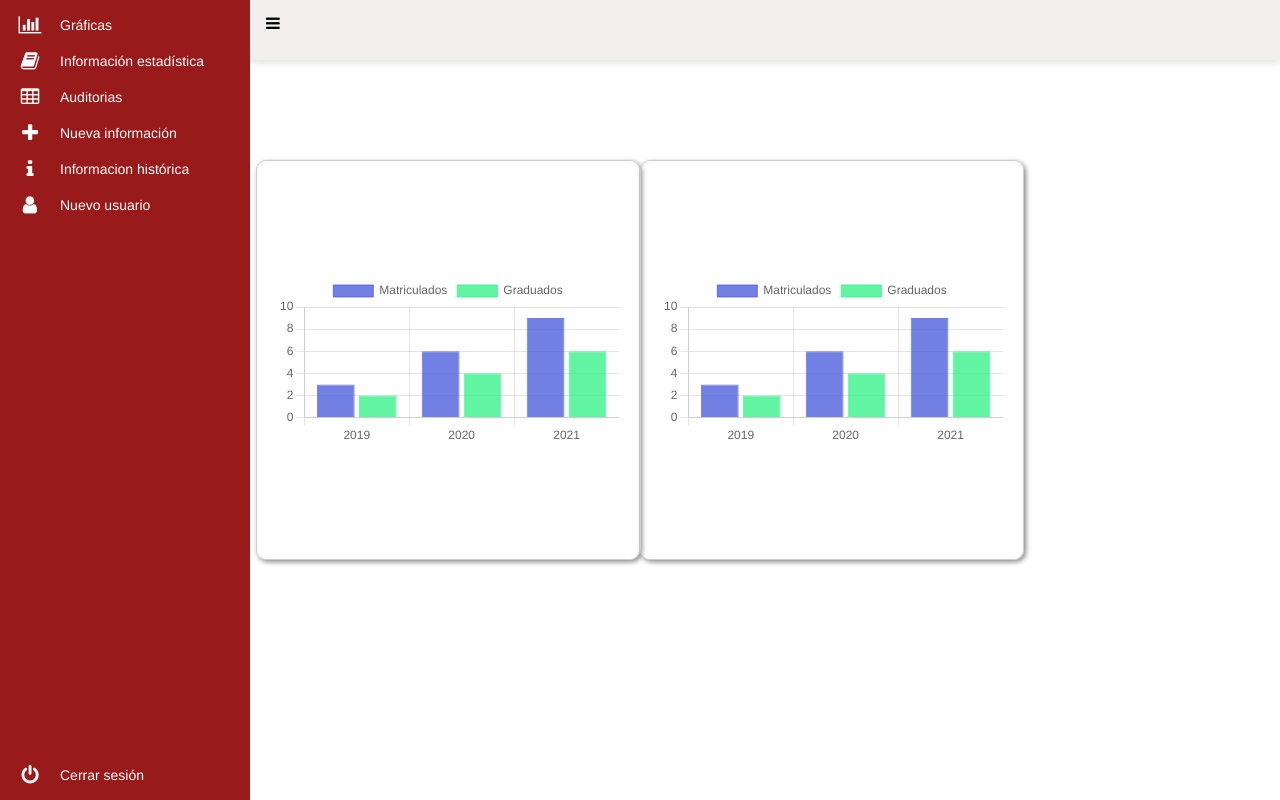
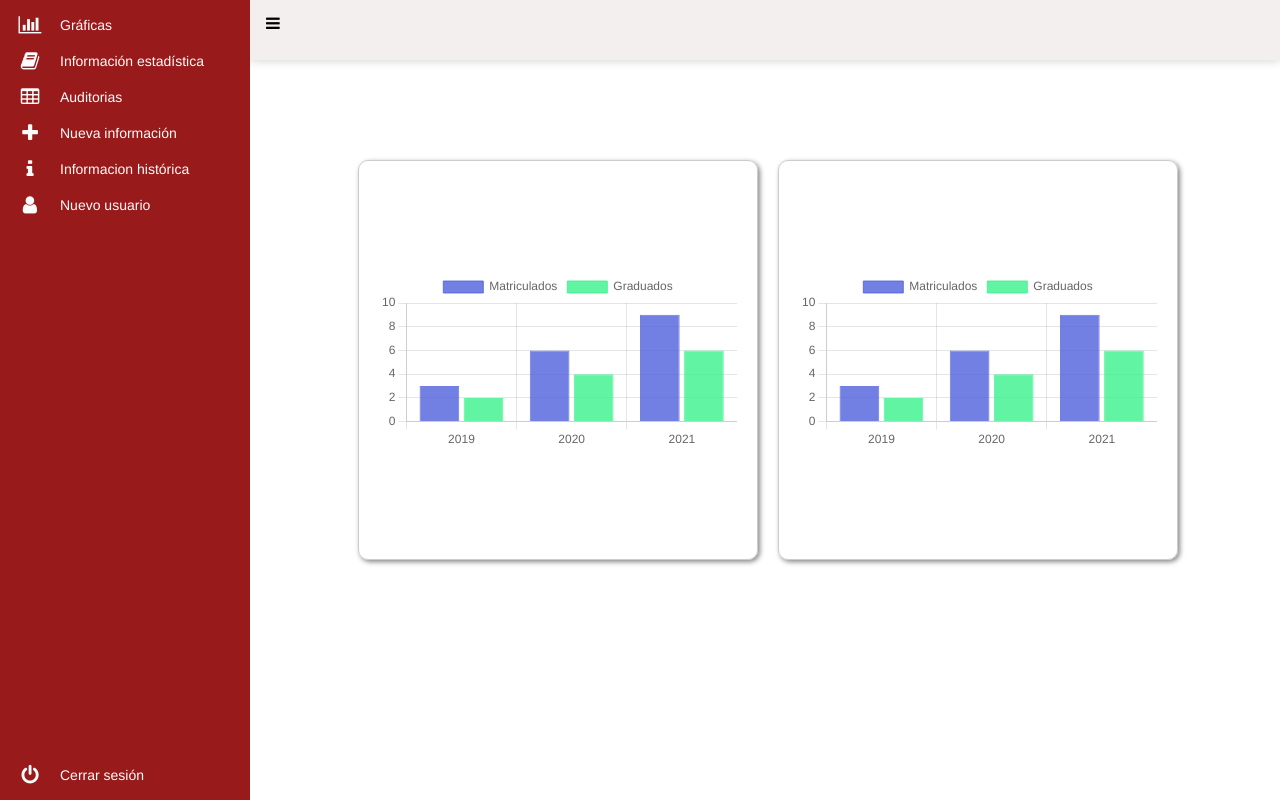
Before and after one commit to ChilyGarcia/SIEF-REACT, a React (Vite) app in the folder sief-project/: page /graficas in a window 1280 px wide. Built offline with nearby package versions, Linux system fonts and the light colour scheme.

Commit message:
Se hace actualizaciones para obtener si el panel está abierto o cerrado para asi agregar los estilos necesarios al contenedor y ajustar la pantalla al tamaño del panel

```diff
--- a/sief-project/src/routes/GraphicsScreen.jsx
+++ b/sief-project/src/routes/GraphicsScreen.jsx
@@ -1,14 +1,19 @@
-import React from "react";
+import React, { useState } from "react";
 import { PanelComponent } from "./components/PanelComponent";
 import { GraphicsCompontent } from "./components/GraphicsCompontent";
 import styles from "../styles/graphicsStyles.module.css";
 
 export const GraphicsScreen = () => {
+  const [isOpen, setIsOpen] = useState(true);
+
+  const enviarEstadoSideBar = (estado) => {
+    setIsOpen(estado);
+  };
+
   return (
     <>
-      <PanelComponent></PanelComponent>
-      <div className={styles.body}></div>
-      <GraphicsCompontent></GraphicsCompontent>
+      <PanelComponent enviarEstado={enviarEstadoSideBar}></PanelComponent>
+      <GraphicsCompontent estadoSideBar={isOpen}></GraphicsCompontent>
     </>
   );
 };
--- a/sief-project/src/routes/components/GraphicsCompontent.jsx
+++ b/sief-project/src/routes/components/GraphicsCompontent.jsx
@@ -14,7 +14,13 @@ import { Bar } from "react-chartjs-2";
 
 ChartJS.register(BarElement, CategoryScale, LinearScale, Tooltip, Legend);
 
-export const GraphicsCompontent = () => {
+export const GraphicsCompontent = ({estadoSideBar}) => {
+
+  console.log(estadoSideBar)
+
+
+  const containerClass = estadoSideBar ? styles.containerOpen : styles.containerClosed;
+
   const data = {
     labels: ["2019", "2020", "2021"],
     datasets: [
@@ -38,7 +44,7 @@ export const GraphicsCompontent = () => {
   const options = {};
   return (
     <>
-      <div className={styles.container}>
+      <div className={containerClass}>
         <div className={styles.card}>
           <Bar data={data} options={options}></Bar>
         </div>
--- a/sief-project/src/routes/components/PanelComponent.jsx
+++ b/sief-project/src/routes/components/PanelComponent.jsx
@@ -2,12 +2,15 @@ import React, { useState } from "react";
 import styles from "../../styles/panelStyles.module.css";
 import { Link } from "react-router-dom";
 
-export const PanelComponent = () => {
+export const PanelComponent = ({ enviarEstado }) => {
   const [isSidebarOpen, setIsSidebarOpen] = useState(true);
 
   const toggleSidebar = () => {
     setIsSidebarOpen(!isSidebarOpen);
+    enviarEstado(!isSidebarOpen);
   };
+
+
 
   return (
     <div className={styles.panelContainer}>
--- a/sief-project/src/styles/graphicsStyles.module.css
+++ b/sief-project/src/styles/graphicsStyles.module.css
@@ -6,8 +6,28 @@
   display: flex;
   justify-content: space-between;
   margin-top: 100px;
+  margin-left: 28%;
+  margin-right: 8%;
 }
 
+.containerOpen {
+
+  display: flex;
+  justify-content: space-between;
+  margin-top: 100px;
+  margin-left: 28%;
+  margin-right: 8%;
+
+}
+
+.containerClosed {
+  /* Estilos para cuando el panel está cerrado */
+  display: flex;
+  justify-content: space-between;
+  margin-top: 100px;
+  margin-left: 15%;
+  margin-right: 15%;
+}
 .card {
   width: 400px;
   height: 400px;
@@ -19,7 +39,7 @@
   justify-content: center;
   align-items: center;
 
-  margin-left: 20%;
+
 }
 
 .card2{
@@ -32,7 +52,8 @@
   display: flex;
   justify-content: center;
   align-items: center;
-  margin-right: 20%;
+
+
 }
 
 canvas {
```
